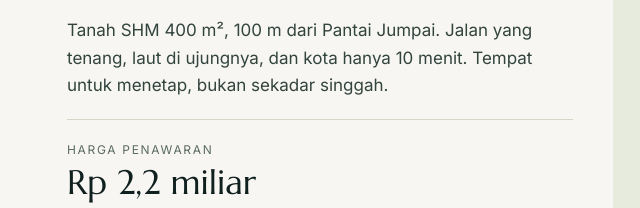
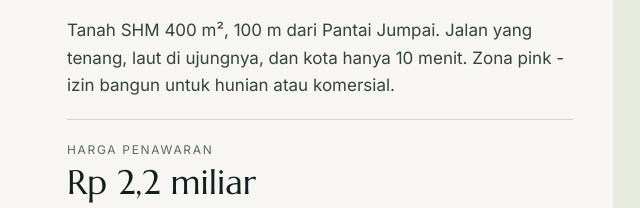
Before and after one commit to ales-vrana/bali, a website: page id/index.html in a window 1280 px wide. Shown: the part 407-615 px from the top of the page, 57-697 px from the left. Drawn offline with Linux system fonts and the light colour scheme.

Commit message:
Replace the closing line of the hero text with the pink zone statement
Co-Authored-By: Claude Fable 5.2 <noreply@anthropic.com>
Claude-Session: https://claude.ai/code/session_01Rgk1daMLakeM1bzshyVjiD

```diff
--- a/id/index.html
+++ b/id/index.html
@@ -51,7 +51,7 @@ fbq('track', 'PageView');
 <div class="hero-text">
 <div class="eyebrow">Bali Timur · 10 menit dari kota</div>
 <h1>Rumah Anda di BALI<br>dekat pantai,<br>tanpa macet</h1>
-<p class="lede">Tanah SHM 400 m², 100 m dari Pantai Jumpai. Jalan yang tenang, laut di ujungnya, dan kota hanya 10 menit. Tempat untuk menetap, bukan sekadar singgah.</p>
+<p class="lede">Tanah SHM 400 m², 100 m dari Pantai Jumpai. Jalan yang tenang, laut di ujungnya, dan kota hanya 10 menit. Zona pink - izin bangun untuk hunian atau komersial.</p>
 <div class="price">
 <div class="label">Harga penawaran</div>
 <div class="amount">Rp 2,2 miliar</div>
```
Also changed, not shown: index.html (+1 -1 lines), 1 other file.
